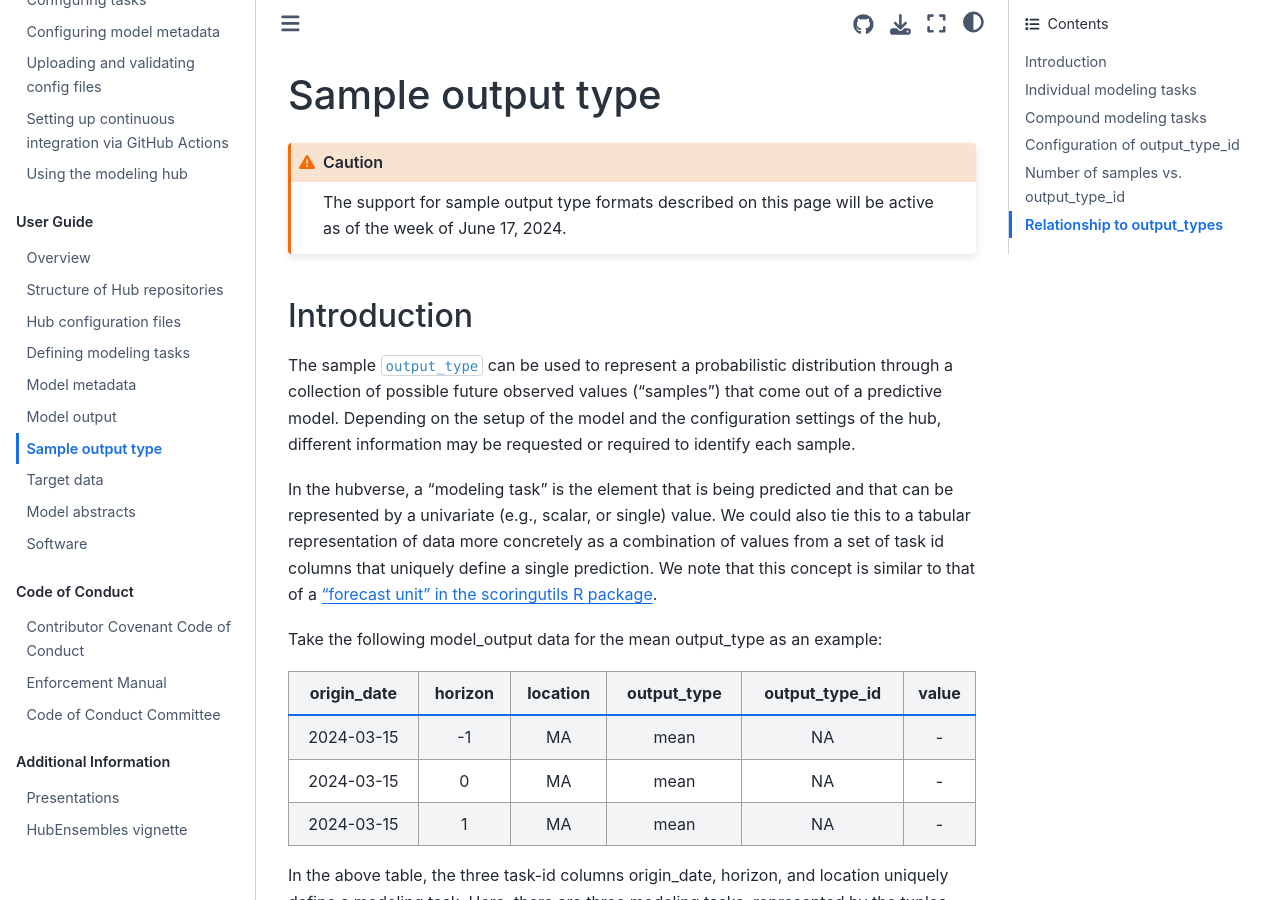
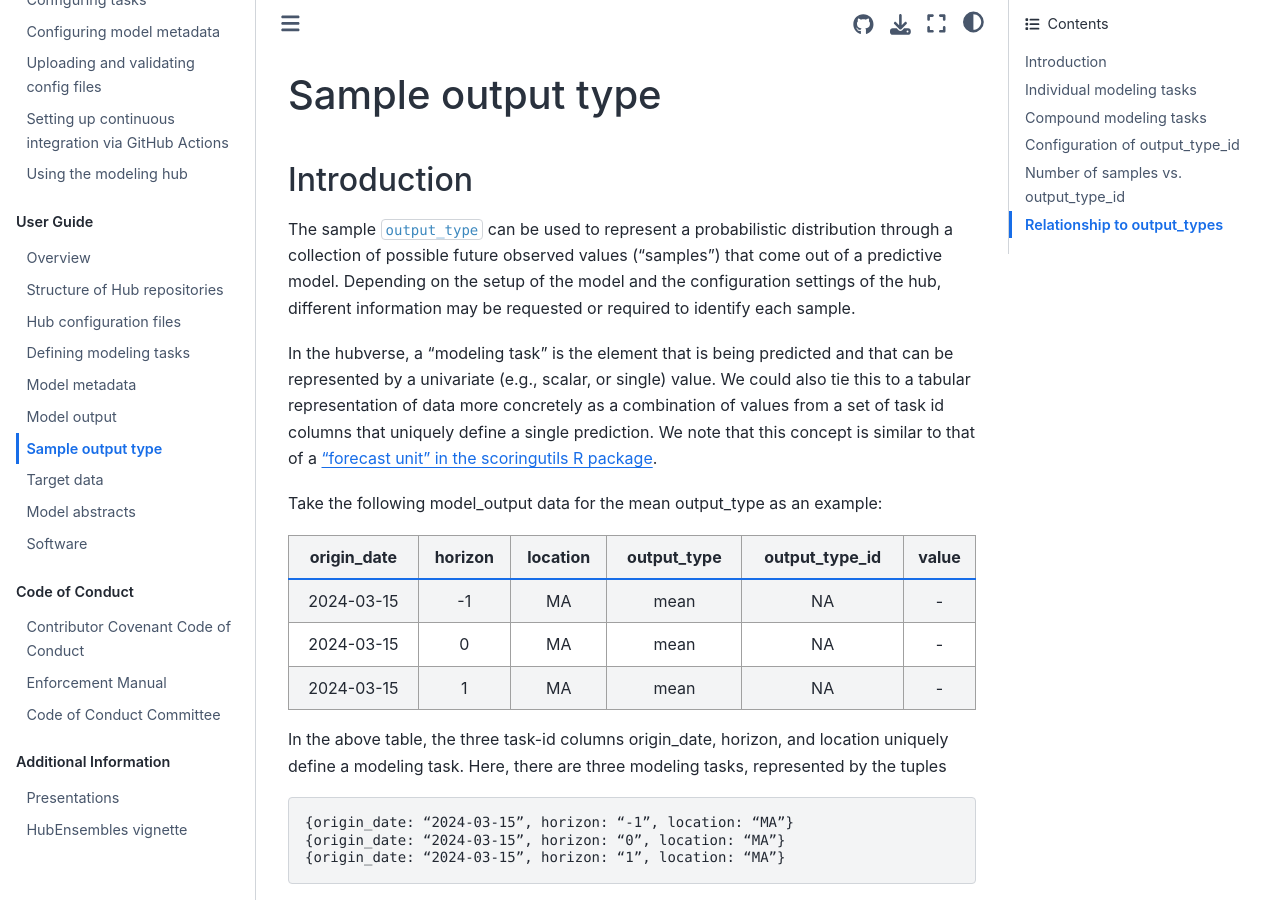
Before and after one commit to hubverse-org/hubDocs, a Sphinx documentation site: the page built from docs/source/user-guide/sample-output-type.md, in a window 1280 px wide and 900 px high. Built offline with Sphinx 7.4.7 and the Sphinx Book theme 1.1.4, drawn with Linux system fonts in a browser that asks for light colours.

Commit message:
Remove June 17 caution notice

````diff
--- a/docs/source/user-guide/sample-output-type.md
+++ b/docs/source/user-guide/sample-output-type.md
@@ -1,8 +1,4 @@
 # Sample output type
-
-```{caution}
-The support for sample output type formats described on this page will be active as of the week of June 17, 2024.
-```
 
 ## Introduction
 The sample `output_type` can be used to represent a probabilistic distribution through a collection of possible future observed values (“samples”) that come out of a predictive model. Depending on the setup of the model and the configuration settings of the hub, different information may be requested or required to identify each sample.
````
